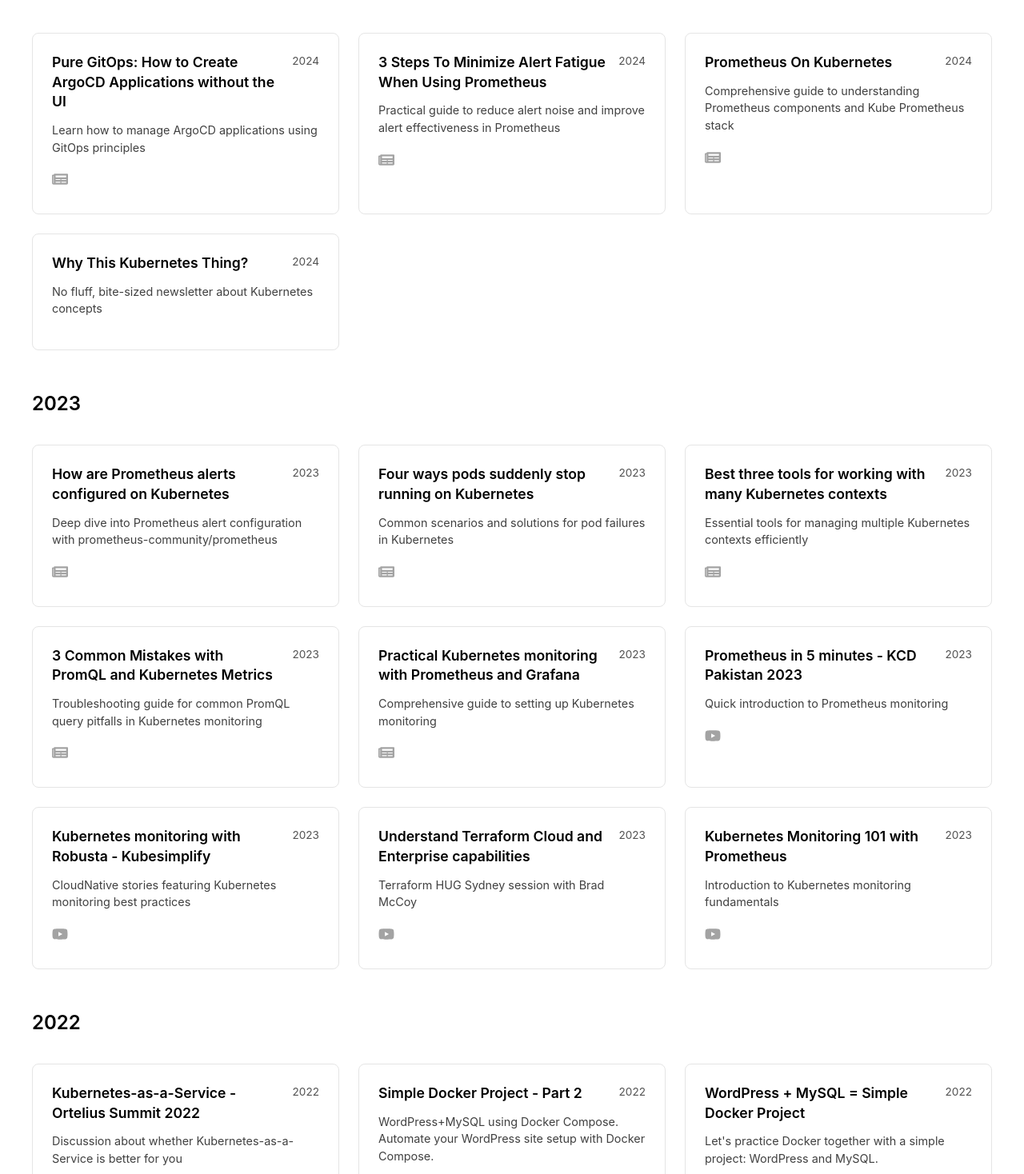
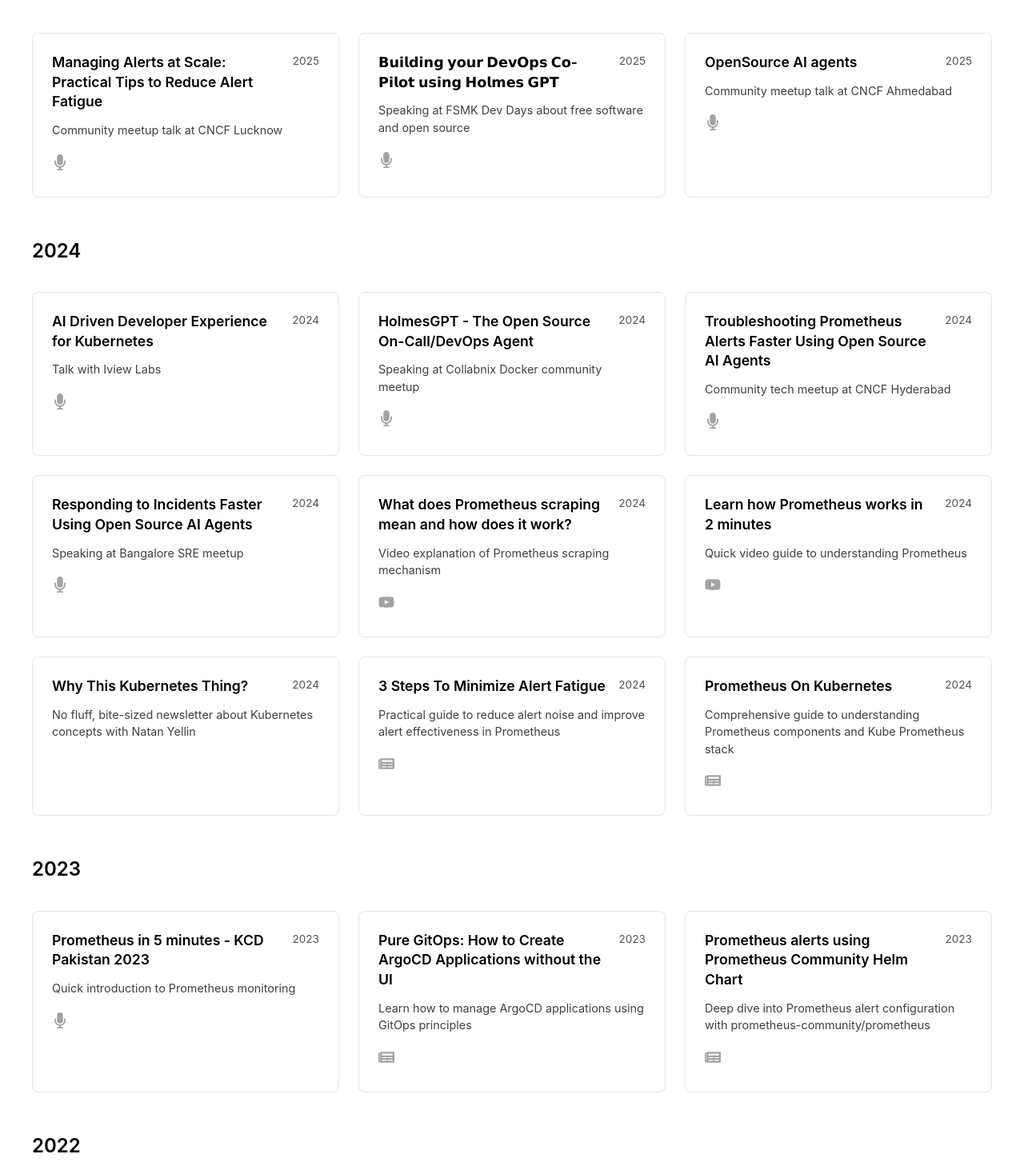
Before and after one commit to pavangudiwada/personal-website, a Next.js app: page /work in a window 1280 px wide. Shown: the part 402-1870 px from the top of the page at 80% size. Built offline with nearby package versions, Linux system fonts and the light colour scheme.

Commit message:
Added new work info

```diff
--- a/src/app/page.js
+++ b/src/app/page.js
@@ -53,7 +53,7 @@ export default function Home() {
                             className="social-link"
                             title={link.name}
                         >
-                            <link.icon className="social-icon" />
+                            <link.icon className="social-icon" suppressHydrationWarning />
                         </a>
                     ))}
                 </div>
--- a/src/app/work/page.js
+++ b/src/app/work/page.js
@@ -11,40 +11,107 @@ const categories = [
 ];
 
 const workItems = [
+    // Talks
+    {
+        title: "Managing Alerts at Scale: Practical Tips to Reduce Alert Fatigue",
+        description: "Community meetup talk at CNCF Lucknow",
+        category: "talks",
+        year: "2025",
+        link: "https://x.com/cncglucknow/status/1927261542304686226"
+    },
+    {
+        title: "𝗕𝘂𝗶𝗹𝗱𝗶𝗻𝗴 𝘆𝗼𝘂𝗿 𝗗𝗲𝘃𝗢𝗽𝘀 𝗖𝗼-𝗣𝗶𝗹𝗼𝘁 𝘂𝘀𝗶𝗻𝗴 𝗛𝗼𝗹𝗺𝗲𝘀 𝗚𝗣𝗧",
+        description: "Speaking at FSMK Dev Days about free software and open source",
+        category: "talks",
+        year: "2025",
+        link: "https://www.linkedin.com/posts/pavangudiwada_fsmkdevdays-freesoftware-opensource-activity-7285328874886901760-ZV9i"
+    },
+    {
+        title: "OpenSource AI agents",
+        description: "Community meetup talk at CNCF Ahmedabad",
+        category: "talks",
+        year: "2025",
+        link: "https://www.linkedin.com/posts/pavangudiwada_had-a-great-time-attending-and-speaking-at-activity-7276158792235409408-rtty"
+    },
+    {
+        title: "AI Driven Developer Experience for Kubernetes",
+        description: "Talk with Iview Labs",
+        category: "talks",
+        year: "2024",
+        link: "https://www.linkedin.com/posts/pavangudiwada_kubernetes-ai-developerexperience-activity-7239117047090036736-2kVT"
+    },
+    {
+        title: "HolmesGPT - The Open Source On-Call/DevOps Agent",
+        description: "Speaking at Collabnix Docker community meetup",
+        category: "talks",
+        year: "2024",
+        link: "https://www.linkedin.com/posts/ajeetsraina_opensource-devops-kubernetes-activity-7229002694198239232-nQkx"
+    },
+    {
+        title: "Troubleshooting Prometheus Alerts Faster Using Open Source AI Agents",
+        description: "Community tech meetup at CNCF Hyderabad",
+        category: "talks",
+        year: "2024",
+        link: "https://www.linkedin.com/posts/cncf-hyderabad_cncfhyderabad-techmeetup-community-activity-7222850817555324928-lhC9"
+    },
+    {
+        title: "Responding to Incidents Faster Using Open Source AI Agents",
+        description: "Speaking at Bangalore SRE meetup",
+        category: "talks",
+        year: "2024",
+        link: "https://www.linkedin.com/posts/pavangudiwada_bangalore-sre-july-month-meetup-sat-jul-activity-7217009452099493888-tS4-"
+    },
+    {
+        title: "Prometheus in 5 minutes - KCD Pakistan 2023",
+        description: "Quick introduction to Prometheus monitoring",
+        category: "talks",
+        year: "2023",
+        link: "https://www.youtube.com/watch?v=I6C09vPBpiA"
+    },
+    {
+        title: "Kubernetes-as-a-Service - Ortelius Summit 2022",
+        description: "Discussion about whether Kubernetes-as-a-Service is better for you",
+        category: "talks",
+        year: "2022",
+        link: "https://www.youtube.com/watch?v=5i1TQEb7c90"
+    },
+    // Content Videos
+    {
+        title: "What does Prometheus scraping mean and how does it work?",
+        description: "Video explanation of Prometheus scraping mechanism",
+        category: "videos",
+        year: "2024",
+        link: "https://www.linkedin.com/posts/pavangudiwada_what-does-prometheus-scraping-mean-and-how-activity-7296555205838393344-EiQS"
+    },
+    {
+        title: "Learn how Prometheus works in 2 minutes",
+        description: "Quick video guide to understanding Prometheus",
+        category: "videos",
+        year: "2024",
+        link: "https://www.linkedin.com/posts/pavangudiwada_learn-how-prometheus-works-in-2-minutes-activity-7294752532961050625-4PwK"
+    },
+    // Newsletter
+    {
+        title: "Why This Kubernetes Thing?",
+        description: "No fluff, bite-sized newsletter about Kubernetes concepts with Natan Yellin",
+        category: "others",
+        year: "2024",
+        link: "https://whyk8s.substack.com"
+    },
+    // Blogs - Your content
     {
         title: "Pure GitOps: How to Create ArgoCD Applications without the UI",
         description: "Learn how to manage ArgoCD applications using GitOps principles",
         category: "blogs",
-        year: "2024",
+        year: "2023",
         link: "https://home.robusta.dev/blog/pure-gitops-how-to-create-argocd-applications-without-the-ui"
     },
     {
-        title: "How are Prometheus alerts configured on Kubernetes",
-        description: "Deep dive into Prometheus alert configuration with prometheus-community/prometheus",
-        category: "blogs",
-        year: "2023",
-        link: "https://home.robusta.dev/blog/prometheus-alerts-using-prometheus-community-helm-chart"
-    },
-    {
-        title: "Four ways pods suddenly stop running on Kubernetes",
-        description: "Common scenarios and solutions for pod failures in Kubernetes",
-        category: "blogs",
-        year: "2023",
-        link: "https://home.robusta.dev/blog/oomkill-crashloops-evictions"
-    },
-    {
-        title: "Best three tools for working with many Kubernetes contexts",
-        description: "Essential tools for managing multiple Kubernetes contexts efficiently",
-        category: "blogs",
-        year: "2023",
-        link: "https://home.robusta.dev/blog/switching-kubernets-context"
-    },
-    {
-        title: "3 Steps To Minimize Alert Fatigue When Using Prometheus",
+        title: "3 Steps To Minimize Alert Fatigue",
         description: "Practical guide to reduce alert noise and improve alert effectiveness in Prometheus",
         category: "blogs",
         year: "2024",
-        link: "https://home.robusta.dev/blog/3-steps-to-minimize-alert-fatigue-when-using-prometheus"
+        link: "https://home.robusta.dev/blog/3-steps-to-minimize-alert-fatigue"
     },
     {
         title: "Prometheus On Kubernetes",
@@ -54,68 +121,34 @@ const workItems = [
         link: "https://home.robusta.dev/blog/prometheus-on-kubernetes"
     },
     {
-        title: "3 Common Mistakes with PromQL and Kubernetes Metrics",
-        description: "Troubleshooting guide for common PromQL query pitfalls in Kubernetes monitoring",
+        title: "Prometheus alerts using Prometheus Community Helm Chart",
+        description: "Deep dive into Prometheus alert configuration with prometheus-community/prometheus",
         category: "blogs",
         year: "2023",
-        link: "https://home.robusta.dev/blog/3-common-mistakes-with-promql-and-kubernetes-metrics"
+        link: "https://home.robusta.dev/blog/prometheus-alerts-using-prometheus-community-helm-chart"
+    },
+    {
+        title: "OOMKill, CrashLoops, Evictions",
+        description: "Common scenarios and solutions for pod failures in Kubernetes",
+        category: "blogs",
+        year: "2022",
+        link: "https://home.robusta.dev/blog/oomkill-crashloops-evictions"
+    },
+    {
+        title: "Switching Kubernetes Context",
+        description: "Essential tools for managing multiple Kubernetes contexts efficiently",
+        category: "blogs",
+        year: "2022",
+        link: "https://home.robusta.dev/blog/switching-kubernets-context"
     },
     {
         title: "Practical Kubernetes monitoring with Prometheus and Grafana",
         description: "Comprehensive guide to setting up Kubernetes monitoring",
         category: "blogs",
-        year: "2023",
-        link: "https://kubecampus.io/kubernetes/blog/practical-kubernetes-monitoring-with-prometheus-and-grafana/"
+        year: "2022",
+        link: "https://www.veeam.com/blog/practical-kubernetes-monitoring-prometheus-grafana.html"
     },
-    {
-        title: "Why This Kubernetes Thing?",
-        description: "No fluff, bite-sized newsletter about Kubernetes concepts",
-        category: "others",
-        year: "2024",
-        link: "https://whyk8s.substack.com/"
-    },
-    {
-        title: "Prometheus in 5 minutes - KCD Pakistan 2023",
-        description: "Quick introduction to Prometheus monitoring",
-        category: "videos",
-        year: "2023",
-        link: "https://www.youtube.com/watch?v=I6C09vPBpiA"
-    },
-    {
-        title: "Kubernetes-as-a-Service - Ortelius Summit 2022",
-        description: "Discussion about whether Kubernetes-as-a-Service is better for you",
-        category: "videos",
-        year: "2022",
-        link: "https://www.youtube.com/watch?v=5i1TQEb7c90"
-    },
-    {
-        title: "Kubernetes monitoring with Robusta - Kubesimplify",
-        description: "CloudNative stories featuring Kubernetes monitoring best practices",
-        category: "videos",
-        year: "2023",
-        link: "https://www.youtube.com/watch?v=RP6bW-EevX0"
-    },
-    {
-        title: "Understand Terraform Cloud and Enterprise capabilities",
-        description: "Terraform HUG Sydney session with Brad McCoy",
-        category: "videos",
-        year: "2023",
-        link: "https://www.youtube.com/watch?v=8JSTKHxkLTM"
-    },
-    {
-        title: "Kubernetes Monitoring 101 with Prometheus",
-        description: "Introduction to Kubernetes monitoring fundamentals",
-        category: "videos",
-        year: "2023",
-        link: "https://www.youtube.com/watch?v=siH-B5bOoIU"
-    },
-    {
-        title: "Simple Docker Project - Part 2",
-        description: "WordPress+MySQL using Docker Compose. Automate your WordPress site setup with Docker Compose.",
-        category: "blogs",
-        year: "2022",
-        link: "https://pavangudiwada.hashnode.dev/simple-docker-project-part-2"
-    },
+    // Hashnode Blogs
     {
         title: "WordPress + MySQL = Simple Docker Project",
         description: "Let's practice Docker together with a simple project: WordPress and MySQL.",
```
